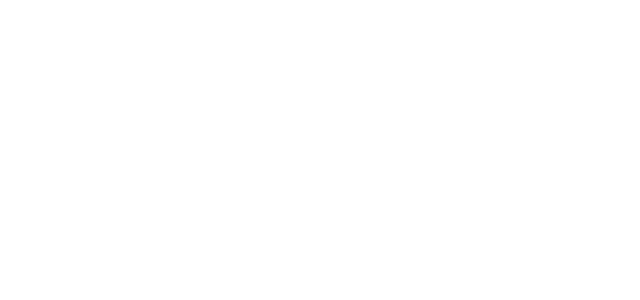
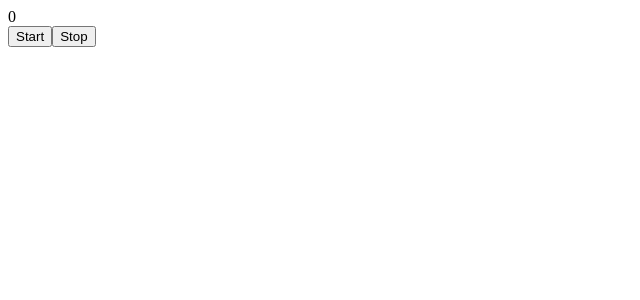
Before and after one commit to Ajay221bl/todo-app-using-react-2, a React (Vite) app: page / in a window 1280 px wide. Shown: the top 300 px of the page, without its empty margins (0-640 px from the left). Built offline with nearby package versions, Linux system fonts and the light colour scheme.

Commit message:
created the unstoppable stopwatch

```diff
--- a/package.json
+++ b/package.json
@@ -11,7 +11,8 @@
   },
   "dependencies": {
     "react": "^19.2.4",
-    "react-dom": "^19.2.4"
+    "react-dom": "^19.2.4",
+    "react-router-dom": "^7.13.2"
   },
   "devDependencies": {
     "@eslint/js": "^9.39.4",
--- a/src/App.jsx
+++ b/src/App.jsx
@@ -2,45 +2,25 @@
 import "./App.css";
 import { PostComponent } from "./components";
 
-// stopwatch in react
+// clock
 
 function App(){
-    let [showTimer, setShowTimer] = useState(true);
+    const [count, setCount] = useState(0);
 
-    useEffect(()=>{
-        setInterval(()=>{
-            setShowTimer(x=> !x)
-        }, 5000)
+    function startClock(){
+            setInterval(()=>{
+                setCount(prev=> prev + 1)
+            }, 1000)
+    }
 
 
-    }, [])
+    return(
+        <div>
+            <div>{count}</div>
+            <button onClick={startClock}>Start</button>
+            <button>Stop</button>
+        </div>
 
-
-    return (
-        <div>{showTimer ? <Timer /> : <div></div> }</div>
-    )
-}
-
-function Timer(){
-    let [seconds, setSeconds] = useState(1);
-
-
-    function increaseCount(){
-        setSeconds(prev=> prev + 1);
-    }
-
-    useEffect(()=>{
-        let clock = setInterval(()=>{
-            increaseCount()
-        }, 1000)
-
-        // cleanup logic here in return expression
-         return function(){
-            clearInterval(clock)
-         }
-    }, [])
-    return (
-        <div>{seconds} seconds elapsed</div>
     )
 }
 
```
Also changed, not shown: 1 other file (tests, documents, lock files or other folders).
